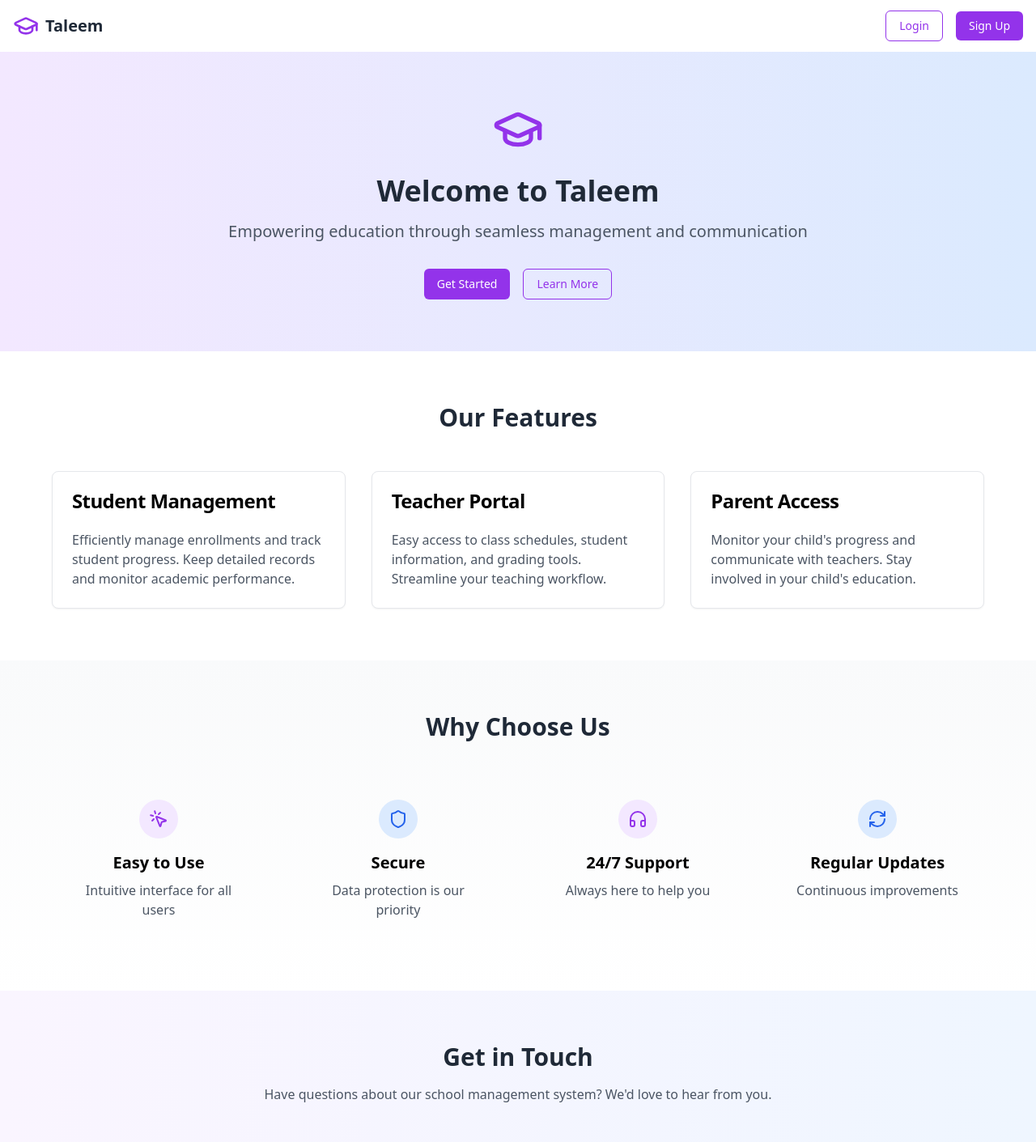
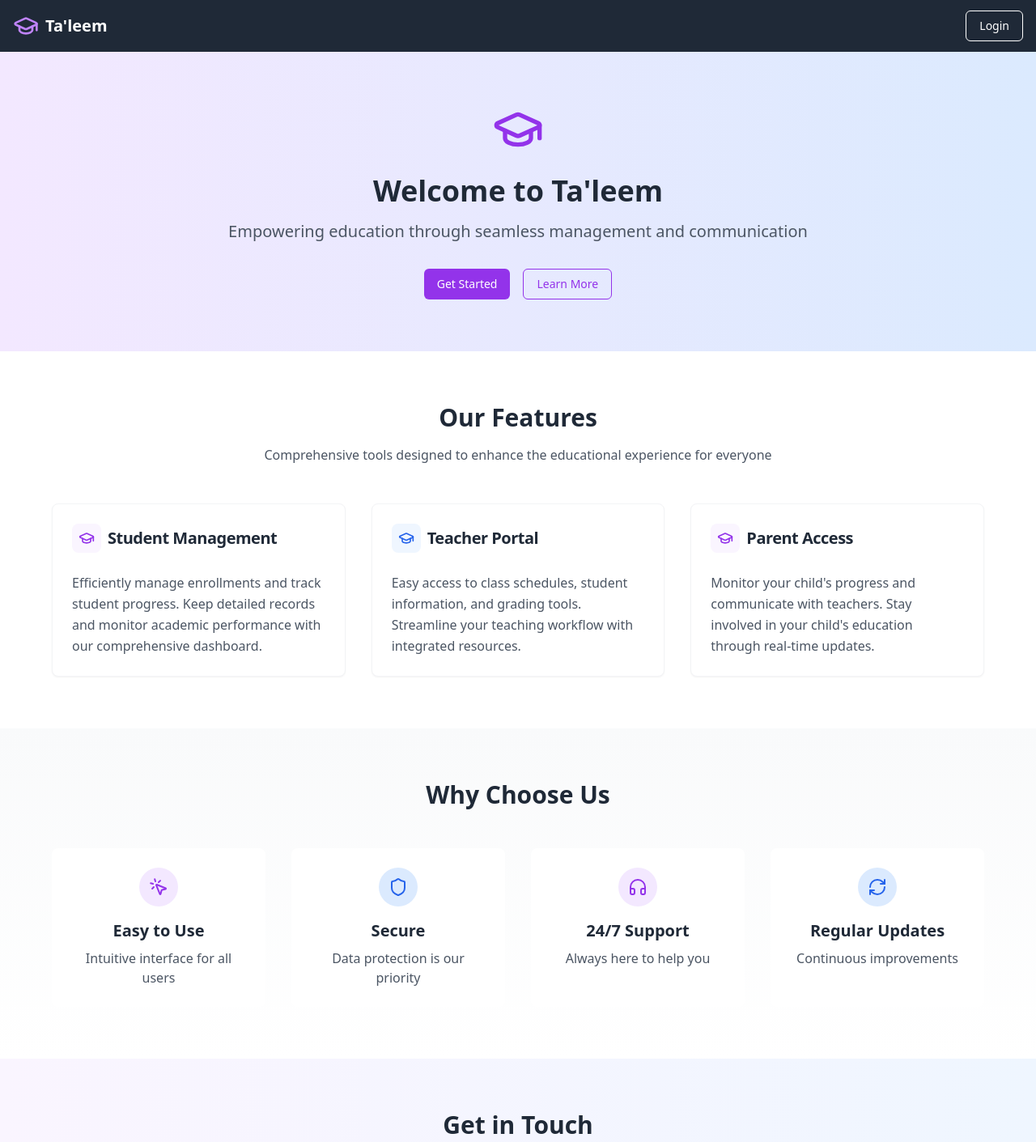
Before and after one commit to MAIsmail1/SchoolManagementSystem, a React (Create React App) app: page / in a window 1280 px wide. Shown: the top 1411 px of the page at 81% size. Built offline with nearby package versions, Linux system fonts and the light colour scheme.

Commit message:
ui changes

```diff
--- a/src/App.js
+++ b/src/App.js
@@ -3,10 +3,10 @@ import React, { useState, useEffect } from 'react';
 import { BrowserRouter as Router, Routes, Route, useLocation } from 'react-router-dom';
 import { Card, CardContent, CardHeader, CardTitle } from './components/common/card';
 import { Button } from './components/common/button';
-import { GraduationCap, MousePointerClick, Shield, HeadphonesIcon, RefreshCw} from 'lucide-react';
+import { GraduationCap, MousePointerClick, Shield, HeadphonesIcon, RefreshCw } from 'lucide-react';
 import { AuthProvider } from './contexts/AuthContext';
 import Navigation from './components/layout/Navigation';
-import ContactForm from './components/layout/ContactForm.js';
+import ContactForm from './components/layout/ContactForm';
 
 // AppContent component to handle route changes and state
 const AppContent = () => {
@@ -16,20 +16,12 @@ const AppContent = () => {
   const [loading, setLoading] = useState(false);
   const [email, setEmail] = useState('');
   const [password, setPassword] = useState('');
-  const [signupForm, setSignupForm] = useState({
-    name: '',
-    email: '',
-    password: '',
-    confirmPassword: ''
-  });
-  const [errors, setErrors] = useState({});
 
   // Sync URL with state
   useEffect(() => {
     const pathToPage = {
       '/': 'home',
       '/login': 'login',
-      '/signup': 'signup',
       '/admin-dashboard': 'admin-dashboard'
     };
     setCurrentPage(pathToPage[location.pathname] || 'home');
@@ -37,27 +29,12 @@ const AppContent = () => {
 
   // Admin Credentials
   const adminCredentials = {
-    email: 'admin@school.com',
+    email: 'admin@taleem.com',
     password: 'admin123',
     role: 'admin'
   };
 
-  // Form Validation Function
-  const validateSignupForm = () => {
-    const newErrors = {};
-    if (!signupForm.name) newErrors.name = 'Name is required';
-    if (!signupForm.email) newErrors.email = 'Email is required';
-    if (!signupForm.email.includes('@')) newErrors.email = 'Email is invalid';
-    if (!signupForm.password) newErrors.password = 'Password is required';
-    if (signupForm.password.length < 6) newErrors.password = 'Password must be at least 6 characters';
-    if (signupForm.password !== signupForm.confirmPassword) {
-      newErrors.confirmPassword = 'Passwords do not match';
-    }
-    setErrors(newErrors);
-    return Object.keys(newErrors).length === 0;
-  };
-
-  // Landing Page Component in App.js
+  // Landing Page Component
   const LandingPage = () => (
     <div className="min-h-screen">
       {/* Hero Section */}
@@ -65,13 +42,13 @@ const LandingPage = () => (
         <div className="max-w-6xl mx-auto text-center">
           <GraduationCap className="w-16 h-16 mx-auto mb-6 text-purple-600" />
           <h1 className="text-4xl font-bold text-gray-800 mb-4">
-          Welcome to Taleem
+            Welcome to Ta'leem
           </h1>
           <p className="text-xl text-gray-600 mb-8">
             Empowering education through seamless management and communication
           </p>
           <div className="flex gap-4 justify-center">
-          <Button onClick={() => setCurrentPage('signup')}>Get Started</Button>
+            <Button onClick={() => setCurrentPage('login')}>Get Started</Button>
             <Button variant="outline">Learn More</Button>
           </div>
         </div>
@@ -80,47 +57,69 @@ const LandingPage = () => (
       {/* Features Section */}
 <div className="py-16 px-6 bg-white">
   <div className="max-w-6xl mx-auto">
-        <h2 className="text-3xl font-bold text-center text-gray-800 mb-12">
+    <h2 className="text-3xl font-bold text-center text-gray-800 mb-4">
       Our Features
     </h2>
+    <p className="text-center text-gray-600 mb-12 max-w-2xl mx-auto">
+      Comprehensive tools designed to enhance the educational experience for everyone
+    </p>
     <div className="grid md:grid-cols-3 gap-8">
-          <Card className="hover:shadow-lg transition-shadow duration-300">
+      <Card className="hover:shadow-xl transition-all duration-300 cursor-pointer border border-gray-100 hover:border-purple-200 overflow-hidden group">
+        <div className="absolute top-0 left-0 w-full h-1 bg-gradient-to-r from-purple-500 to-blue-500 transform scale-x-0 group-hover:scale-x-100 transition-transform duration-300"></div>
         <CardHeader>
-              <CardTitle>Student Management</CardTitle>
+          <div className="flex items-center space-x-2">
+            <div className="p-2 bg-purple-50 rounded-lg">
+              <GraduationCap className="w-5 h-5 text-purple-600" />
+            </div>
+            <CardTitle className="text-xl font-semibold text-gray-800 group-hover:text-purple-600 transition-colors">Student Management</CardTitle>
+          </div>
         </CardHeader>
         <CardContent>
-              <p className="text-gray-600">
+          <p className="text-gray-600 leading-relaxed">
             Efficiently manage enrollments and track student progress. Keep detailed records
-                and monitor academic performance.
+            and monitor academic performance with our comprehensive dashboard.
           </p>
         </CardContent>
       </Card>
-          <Card className="hover:shadow-lg transition-shadow duration-300">
+
+      <Card className="hover:shadow-xl transition-all duration-300 cursor-pointer border border-gray-100 hover:border-purple-200 overflow-hidden group">
+        <div className="absolute top-0 left-0 w-full h-1 bg-gradient-to-r from-purple-500 to-blue-500 transform scale-x-0 group-hover:scale-x-100 transition-transform duration-300"></div>
         <CardHeader>
-              <CardTitle>Teacher Portal</CardTitle>
+          <div className="flex items-center space-x-2">
+            <div className="p-2 bg-blue-50 rounded-lg">
+              <GraduationCap className="w-5 h-5 text-blue-600" />
+            </div>
+            <CardTitle className="text-xl font-semibold text-gray-800 group-hover:text-blue-600 transition-colors">Teacher Portal</CardTitle>
+          </div>
         </CardHeader>
         <CardContent>
-              <p className="text-gray-600">
+          <p className="text-gray-600 leading-relaxed">
             Easy access to class schedules, student information, and grading tools.
-                Streamline your teaching workflow.
+            Streamline your teaching workflow with integrated resources.
           </p>
         </CardContent>
       </Card>
-          <Card className="hover:shadow-lg transition-shadow duration-300">
+
+      <Card className="hover:shadow-xl transition-all duration-300 cursor-pointer border border-gray-100 hover:border-purple-200 overflow-hidden group">
+        <div className="absolute top-0 left-0 w-full h-1 bg-gradient-to-r from-purple-500 to-blue-500 transform scale-x-0 group-hover:scale-x-100 transition-transform duration-300"></div>
         <CardHeader>
-              <CardTitle>Parent Access</CardTitle>
+          <div className="flex items-center space-x-2">
+            <div className="p-2 bg-purple-50 rounded-lg">
+              <GraduationCap className="w-5 h-5 text-purple-600" />
+            </div>
+            <CardTitle className="text-xl font-semibold text-gray-800 group-hover:text-purple-600 transition-colors">Parent Access</CardTitle>
+          </div>
         </CardHeader>
         <CardContent>
-              <p className="text-gray-600">
+          <p className="text-gray-600 leading-relaxed">
             Monitor your child's progress and communicate with teachers.
-                Stay involved in your child's education.
+            Stay involved in your child's education through real-time updates.
           </p>
         </CardContent>
       </Card>
     </div>
   </div>
 </div>
-
     {/* Benefits Section */}
 <div className="py-16 px-6 bg-gradient-to-b from-gray-50 to-white">
   <div className="max-w-6xl mx-auto">
@@ -128,52 +127,43 @@ const LandingPage = () => (
       Why Choose Us
     </h2>
     <div className="grid md:grid-cols-2 lg:grid-cols-4 gap-8">
-      <div className="text-center p-6">
-        <div className="w-12 h-12 bg-purple-100 rounded-full flex items-center justify-center mx-auto mb-4">
-          <MousePointerClick className="w-6 h-6 text-purple-600" />
+      <div className="text-center p-6 bg-white rounded-lg hover:scale-105 transform-gpu transition-all duration-300 cursor-pointer group">
+        <div className="w-12 h-12 bg-purple-100 rounded-full flex items-center justify-center mx-auto mb-4 group-hover:bg-purple-200 transition-colors duration-300 group-hover:rotate-12 transform">
+          <MousePointerClick className="w-6 h-6 text-purple-600 group-hover:scale-110 transition-transform duration-300" />
         </div>
-        <h3 className="text-xl font-semibold mb-2">Easy to Use</h3>
+        <h3 className="text-xl font-semibold mb-2 text-gray-800 group-hover:text-purple-600 transition-colors duration-300">Easy to Use</h3>
         <p className="text-gray-600">Intuitive interface for all users</p>
       </div>
-      <div className="text-center p-6">
-        <div className="w-12 h-12 bg-blue-100 rounded-full flex items-center justify-center mx-auto mb-4">
-          <Shield className="w-6 h-6 text-blue-600" />
+
+      <div className="text-center p-6 bg-white rounded-lg hover:scale-105 transform-gpu transition-all duration-300 cursor-pointer group">
+        <div className="w-12 h-12 bg-blue-100 rounded-full flex items-center justify-center mx-auto mb-4 group-hover:bg-blue-200 transition-colors duration-300 group-hover:rotate-12 transform">
+          <Shield className="w-6 h-6 text-blue-600 group-hover:scale-110 transition-transform duration-300" />
         </div>
-        <h3 className="text-xl font-semibold mb-2">Secure</h3>
+        <h3 className="text-xl font-semibold mb-2 text-gray-800 group-hover:text-blue-600 transition-colors duration-300">Secure</h3>
         <p className="text-gray-600">Data protection is our priority</p>
       </div>
-      <div className="text-center p-6">
-        <div className="w-12 h-12 bg-purple-100 rounded-full flex items-center justify-center mx-auto mb-4">
-          <HeadphonesIcon className="w-6 h-6 text-purple-600" />
+
+      <div className="text-center p-6 bg-white rounded-lg hover:scale-105 transform-gpu transition-all duration-300 cursor-pointer group">
+        <div className="w-12 h-12 bg-purple-100 rounded-full flex items-center justify-center mx-auto mb-4 group-hover:bg-purple-200 transition-colors duration-300 group-hover:rotate-12 transform">
+          <HeadphonesIcon className="w-6 h-6 text-purple-600 group-hover:scale-110 transition-transform duration-300" />
         </div>
-        <h3 className="text-xl font-semibold mb-2">24/7 Support</h3>
+        <h3 className="text-xl font-semibold mb-2 text-gray-800 group-hover:text-purple-600 transition-colors duration-300">24/7 Support</h3>
         <p className="text-gray-600">Always here to help you</p>
       </div>
-      <div className="text-center p-6">
-        <div className="w-12 h-12 bg-blue-100 rounded-full flex items-center justify-center mx-auto mb-4">
-          <RefreshCw className="w-6 h-6 text-blue-600" />
+
+      <div className="text-center p-6 bg-white rounded-lg hover:scale-105 transform-gpu transition-all duration-300 cursor-pointer group">
+        <div className="w-12 h-12 bg-blue-100 rounded-full flex items-center justify-center mx-auto mb-4 group-hover:bg-blue-200 transition-colors duration-300 group-hover:rotate-12 transform">
+          <RefreshCw className="w-6 h-6 text-blue-600 group-hover:scale-110 transition-transform duration-300" />
         </div>
-        <h3 className="text-xl font-semibold mb-2">Regular Updates</h3>
+        <h3 className="text-xl font-semibold mb-2 text-gray-800 group-hover:text-blue-600 transition-colors duration-300">Regular Updates</h3>
         <p className="text-gray-600">Continuous improvements</p>
       </div>
     </div>
   </div>
 </div>
-
       {/* Contact Form Section */}
       <div className="py-16 px-6 bg-gradient-to-r from-purple-50 to-blue-50">
-  {/* Contact Form Section */}
-  <div className="max-w-6xl mx-auto">
-    <div className="text-center mb-12">
-      <h2 className="text-3xl font-bold text-gray-800 mb-4">Get in Touch</h2>
-      <p className="text-gray-600 max-w-2xl mx-auto">
-        Have questions about our school management system? We'd love to hear from you.
-      </p>
-    </div>
-    <div className="max-w-2xl mx-auto">
         <ContactForm />
-    </div>
-  </div>
       </div>
 
       {/* Footer */}
@@ -209,27 +199,33 @@ const LandingPage = () => (
             <div>
               <h3 className="text-xl font-semibold mb-4">Contact Info</h3>
               <ul className="space-y-2 text-gray-400">
-              <li>Email: info@schoolmanagement.com</li>
+                <li>Email: info@taleem.com</li>
                 <li>Phone: 07979411995</li>
                 <li>Address: 123 Education St, Learning City</li>
               </ul>
             </div>
           </div>
           <div className="border-t border-gray-700 mt-8 pt-8 text-center text-gray-400">
-          <p>&copy; 2024 Taleem System. All rights reserved.</p>
+            <p>&copy; 2024 Taleem. All rights reserved.</p>
           </div>
         </div>
       </footer>
     </div>
   );
+
   // Login Page Component
+  // Inside App.js, replace the LoginPage component with:
+
 const LoginPage = () => {
+  const [email, setEmail] = useState('');
+  const [password, setPassword] = useState('');
   const [error, setError] = useState('');
 
   const handleSubmit = (e) => {
     e.preventDefault();
     setLoading(true);
 
+    // Check admin credentials
     if (email === adminCredentials.email &&
         password === adminCredentials.password) {
       setTimeout(() => {
@@ -316,121 +312,6 @@ const LandingPage = () => (
   );
 };
 
-  // SignUp Page Component
-  const SignUpPage = () => {
-    const handleInputChange = (e) => {
-      const { name, value } = e.target;
-      setSignupForm(prev => ({
-        ...prev,
-        [name]: value
-      }));
-    };
-
-    const handleSignup = (e) => {
-      e.preventDefault();
-      if (validateSignupForm()) {
-        setCurrentPage('login');
-      }
-    };
-
-    return (
-      <div className="flex justify-center items-center min-h-[85vh] px-4 py-12">
-        <Card className="w-full max-w-md">
-          <CardHeader>
-            <CardTitle className="text-center">Create Account</CardTitle>
-            <p className="text-gray-600 text-center">
-              Join us to start managing your school experience
-            </p>
-          </CardHeader>
-          <CardContent className="space-y-6">
-            <form onSubmit={handleSignup}>
-              <div className="space-y-4">
-                <div>
-                  <label htmlFor="signup-name" className="block text-sm font-medium mb-2">Full Name</label>
-                  <input
-                    id="signup-name"
-                    type="text"
-                    name="name"
-                    className={`w-full p-3 border rounded-md bg-gray-50 focus:outline-none focus:ring-2 focus:ring-purple-500
-                      ${errors.name ? 'border-red-500' : 'border-gray-200'}`}
-                    placeholder="Enter your name"
-                    value={signupForm.name}
-                    onChange={handleInputChange}
-                    autoComplete="name"
-                  />
-                  {errors.name && <p className="text-red-500 text-sm mt-1">{errors.name}</p>}
-                </div>
-
-                <div>
-                  <label htmlFor="signup-email" className="block text-sm font-medium mb-2">Email</label>
-                  <input
-                    id="signup-email"
-                    type="email"
-                    name="email"
-                    className={`w-full p-3 border rounded-md bg-gray-50 focus:outline-none focus:ring-2 focus:ring-purple-500
-                      ${errors.email ? 'border-red-500' : 'border-gray-200'}`}
-                    placeholder="Enter your email"
-                    value={signupForm.email}
-                    onChange={handleInputChange}
-                    autoComplete="email"
-                  />
-                  {errors.email && <p className="text-red-500 text-sm mt-1">{errors.email}</p>}
-                </div>
-
-                <div>
-                  <label htmlFor="signup-password" className="block text-sm font-medium mb-2">Password</label>
-                  <input
-                    id="signup-password"
-                    type="password"
-                    name="password"
-                    className={`w-full p-3 border rounded-md bg-gray-50 focus:outline-none focus:ring-2 focus:ring-purple-500
-                      ${errors.password ? 'border-red-500' : 'border-gray-200'}`}
-                    placeholder="Create a password"
-                    value={signupForm.password}
-                    onChange={handleInputChange}
-                    autoComplete="new-password"
-                  />
-                  {errors.password && <p className="text-red-500 text-sm mt-1">{errors.password}</p>}
-                </div>
-
-                <div>
-                  <label htmlFor="signup-confirm-password" className="block text-sm font-medium mb-2">Confirm Password</label>
-                  <input
-                    id="signup-confirm-password"
-                    type="password"
-                    name="confirmPassword"
-                    className={`w-full p-3 border rounded-md bg-gray-50 focus:outline-none focus:ring-2 focus:ring-purple-500
-                      ${errors.confirmPassword ? 'border-red-500' : 'border-gray-200'}`}
-                    placeholder="Confirm your password"
-                    value={signupForm.confirmPassword}
-                    onChange={handleInputChange}
-                    autoComplete="new-password"
-                  />
-                  {errors.confirmPassword && (
-                    <p className="text-red-500 text-sm mt-1">{errors.confirmPassword}</p>
-                  )}
-                </div>
-
-                <Button type="submit" className="w-full py-3">
-                  Sign Up
-                </Button>
-              </div>
-            </form>
-            <div className="text-center">
-              <p className="text-gray-600">Already have an account?</p>
-              <button
-                onClick={() => setCurrentPage('login')}
-                className="text-purple-600 hover:text-purple-700 font-medium mt-1"
-              >
-                Login to your account
-              </button>
-            </div>
-          </CardContent>
-        </Card>
-      </div>
-    );
-  };
-
   // Admin Dashboard Component
   const AdminDashboard = () => (
     <div className="p-8">
@@ -446,7 +327,6 @@ const LandingPage = () => (
         <Routes>
           <Route path="/" element={<LandingPage />} />
           <Route path="/login" element={<LoginPage />} />
-          <Route path="/signup" element={<SignUpPage />} />
           <Route
             path="/admin-dashboard"
             element={user?.role === 'admin' ? <AdminDashboard /> : <LoginPage />}
--- a/src/components/layout/Navigation.js
+++ b/src/components/layout/Navigation.js
@@ -15,47 +15,42 @@ const Navigation = () => {
   };
 
   return (
-    <nav className="bg-white shadow-md">
+    <nav className="bg-gray-800 text-white">
       <div className="max-w-7xl mx-auto px-4">
         <div className="flex justify-between h-16">
           <div className="flex items-center">
-            <GraduationCap className="h-8 w-8 text-purple-600" />
+            <GraduationCap className="h-8 w-8 text-purple-400" />
             <Link
               to="/"
-              className="ml-2 text-xl font-bold text-gray-800 cursor-pointer"
+              className="ml-2 text-xl font-bold text-white hover:text-purple-400 transition-colors"
               onClick={() => handlePageChange('/', 'home')}
             >
-              Taleem
+              Ta'leem
             </Link>
           </div>
           <div className="flex items-center space-x-4">
             {user ? (
               <>
-                <span className="text-sm text-gray-700">{user.email}</span>
+                <span className="text-sm text-gray-300">{user.email}</span>
                 <Button
                   variant="outline"
                   onClick={() => {
                     logout();
                     handlePageChange('/', 'home');
                   }}
+                  className="text-white border-white hover:bg-white hover:text-gray-800"
                 >
                   Logout
                 </Button>
               </>
             ) : (
-              <>
               <Button
                 variant="outline"
                 onClick={() => handlePageChange('/login', 'login')}
+                className="text-white border-white hover:bg-white hover:text-gray-800"
               >
                 Login
               </Button>
-                <Button
-                  onClick={() => handlePageChange('/signup', 'signup')}
-                >
-                  Sign Up
-                </Button>
-              </>
             )}
           </div>
         </div>
```
Also changed, not shown: src/components/layout/ContactForm.js (+15 -2 lines). Lines whose indentation alone changed are shown as unchanged.
